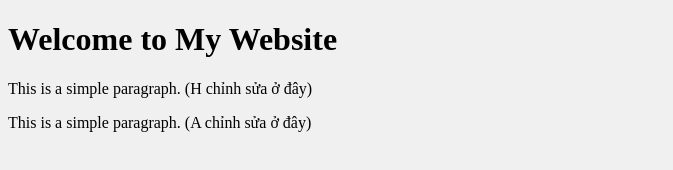
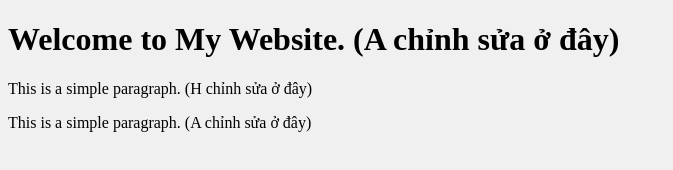
Before and after one commit to AnTran711/project1-baotriphanmem, a plain HTML site: page index.html in a window 1280 px wide. Shown: the whole page, without its empty margins (0-673 px from the left). Drawn offline with Linux system fonts and the light colour scheme.

Commit message:
Update heading and paragraphs with edits

```diff
--- a/index.html
+++ b/index.html
@@ -7,7 +7,7 @@
   <link rel="stylesheet" href="style.css">
 </head>
 <body>
-  <h1>Welcome to My Website</h1>
+  <h1>Welcome to My Website. (A chỉnh sửa ở đây)</h1>
   <p>This is a simple paragraph. (H chỉnh sửa ở đây)</p>
   <p>This is a simple paragraph. (A chỉnh sửa ở đây)</p>
   <script src="main.js"></script>
```
